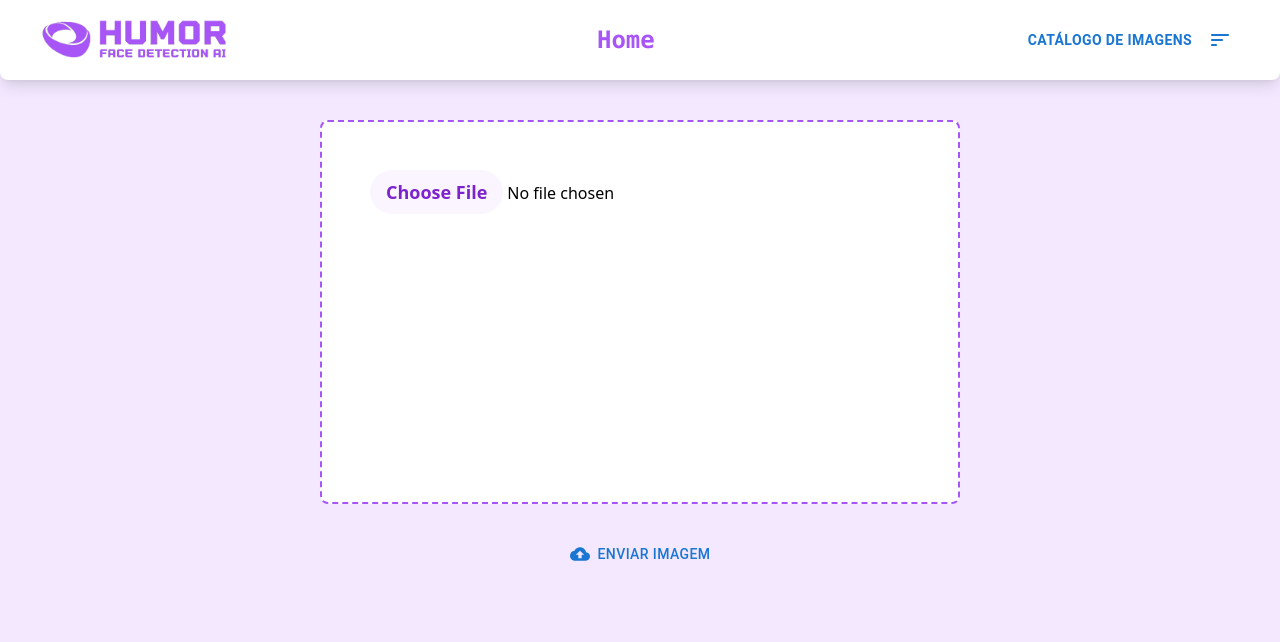
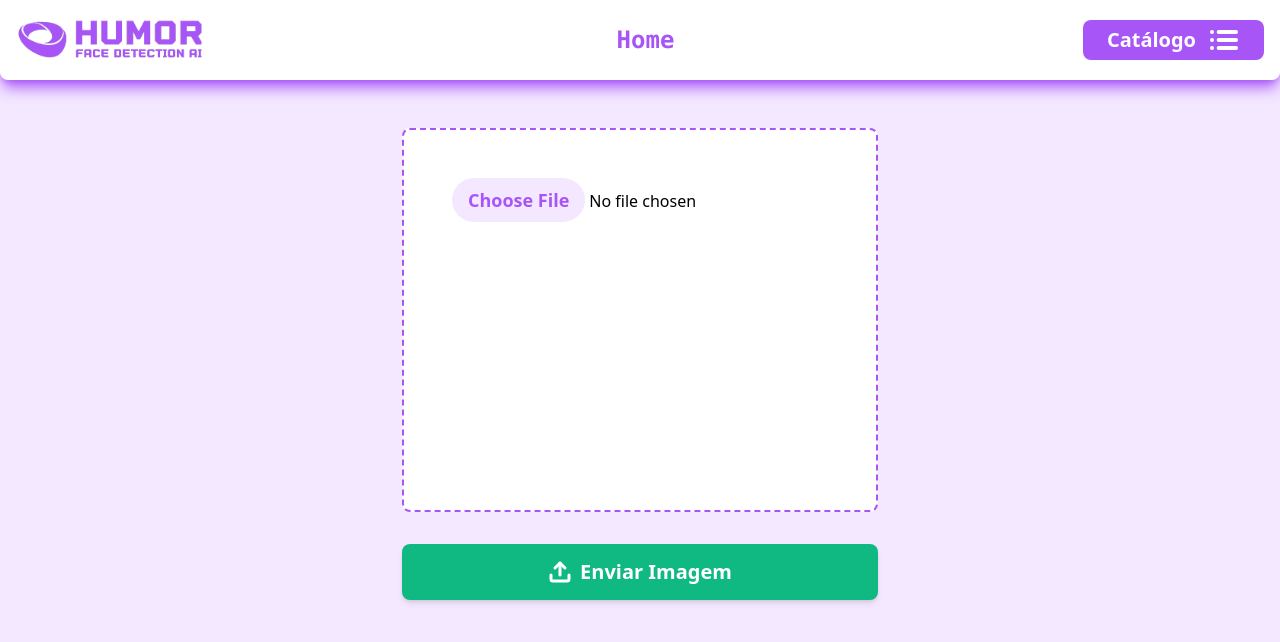
Before and after one commit to Couks/humor_detector_ai, a Next.js app: page / in a window 1280 px wide. Shown: the top 642 px of the page. Built offline with nearby package versions, Linux system fonts and the light colour scheme.

Commit message:
ajustes de layout 95%

```diff
--- a/app/catalogo/page.tsx
+++ b/app/catalogo/page.tsx
@@ -1,4 +1,8 @@
+'use client';
+
 import axios from "axios";
+import { useEffect, useState } from "react";
+import { Button } from "../components/button";
 import { Card } from "../components/card";
 import Header from "../components/header";
 
@@ -17,16 +21,50 @@ interface humorData {
   headwear: boolean;
 }
 
-export default async function Catalogo() {
+export default function Catalogo() {
+  const [catalogo, setCatalogo] = useState<humorData[]>([]);
+  const [loading, setLoading] = useState<number | null>(null);
+  const [success, setSuccess] = useState<number | null>(null);
+
+  const fetchCatalogo = async () => {
+    try {
       const response = await axios.get("https://facehumor.onrender.com/faces");
-  const catalogo = await response.data;
+      setCatalogo(response.data.reverse());
+    } catch (error) {
+      console.error("Erro ao buscar o catálogo", error);
+    }
+  };
+
+  useEffect(() => {
+    fetchCatalogo();
+
+    const intervalId = setInterval(() => {
+      fetchCatalogo();
+    }, 60000);
+
+    return () => clearInterval(intervalId);
+  }, []);
+
+  const handleDelete = async (id: number) => {
+    setLoading(id);
+    try {
+      await axios.delete(`https://facehumor.onrender.com/faces/${id}`);
+      fetchCatalogo();
+      setSuccess(id);
+      setTimeout(() => setSuccess(null), 2000);
+    } catch (error) {
+      console.error("Erro ao deletar a imagem", error);
+    }
+    setLoading(null);
+  };
 
   return (
     <>
-      <main className="bg-purple-100 w-screen h-auto">
+    <main className="bg-purple-100 w-screen h-auto ">
       <Header title="Catálogo de Imagens" />
-        <div className="flex flex-col gap-4 mx-2 my-8 / sm:grid sm:grid-cols-2 2xl:grid 2xl:grid-cols-3">
-          {catalogo.reverse().map((item: humorData) => (
+      <div className="flex flex-col gap-8 m-6 pb-8 items-center/ sm:grid sm:grid-cols-2 2xl:grid 2xl:grid-cols-3">
+        {catalogo.map((item: humorData) => (
+          <div key={item.id} className="items-center">
             <Card
             key={item.id}
             image={
@@ -41,6 +79,18 @@ export default async function Catalogo() {
             sorrow={item.sorrow}
             headwear={item.headwear}
           />
+
+          {loading === item.id ? (
+            <Button size={"lg"} loading={true}>
+            </Button>
+          ) : success === item.id ? (
+            <Button success={true} />
+          ) : (
+            <Button onClick={() => handleDelete(item.id)} remove={true}>
+              Apagar imagem
+            </Button>
+          )}
+          </div>
         ))}
       </div>
     </main>
--- a/app/components/button.tsx
+++ b/app/components/button.tsx
@@ -1,9 +1,105 @@
-import { ComponentProps } from "react"
+import { ComponentProps } from "react";
+import { tv, VariantProps } from "tailwind-variants";
 
-export type ButtonProps = ComponentProps<'button'>
+import { CheckCircle, RotateCw, Trash2, Upload, XCircle } from "lucide-react";
 
-export function Button (props: ButtonProps) {
-    return (
-        <button className="w-full text-white font-mono font-bold bg-purple-700 hover:bg-purple-800 focus:ring-4 focus:ring-purple-300 focus:outline-none rounded-lg p-6" {...props}/>
-    )
+const button = tv({
+  base: "flex items-center justify-center w-full text-white font-sans font-semibold text-xl rounded-lg focus:outline-none",
+  variants: {
+    normal: {
+      true: "bg-purple-500 hover:bg-purple-700 focus:ring-4 focus:ring-purple-400",
+    },
+    success: {
+      true: "bg-emerald-600 hover:bg-emerald-800 focus:ring-emerald-400 shadow-md ",
+    },
+    upload: {
+      true: "bg-emerald-500 hover:bg-emerald-700 focus:ring-emerald-400 shadow-md ",
+    },
+    error: {
+      true: "bg-orange-500 hover:bg-orange-700 focus:ring-orange-400 shadow-md ",
+    },
+    remove: {
+      true: "bg-red-500 hover:bg-red-700 focus:ring-red-400 shadow-md ",
+    },
+    loading: {
+      true: "bg-zinc-500 hover:bg-zinc-700 focus:ring-zinc-400 shadow-md ",
+    },
+    size: {
+      default: "w-full h-10 px-6 py-2",
+      lg: "h-14 px-10 py-6",
+    },
+  },
+  defaultVariants: {
+    size: "default",
+    success: false,
+    error: false,
+    remove: false,
+    update: false,
+    normal: true,
+    loading: false,
+  },
+});
+
+export type ButtonProps = ComponentProps<"button"> &
+  VariantProps<typeof button>;
+
+export function Button({
+  success,
+  error,
+  upload,
+  remove,
+  normal,
+  loading,
+  size,
+  className,
+  ...props
+}: ButtonProps) {
+  return (
+    <button
+      className={button({
+        success,
+        error,
+        upload,
+        remove,
+        normal,
+        loading,
+        size,
+        className,
+      })}
+      {...props}
+    >
+      {success && (
+        <>
+          <CheckCircle size={24} strokeWidth={3} className="mr-2" />
+          {props.children}
+        </>
+      )}
+      {error && (
+        <>
+          <XCircle size={24} strokeWidth={3} className="mr-2" />
+          {props.children}
+        </>
+      )}
+      {upload && (
+        <>
+          <Upload size={24} strokeWidth={3} className="mr-2" />
+          {props.children}
+        </>
+      )}
+      {remove && (
+        <>
+          <Trash2 size={24} strokeWidth={3} className="mr-2" />
+          {props.children}
+        </>
+      )}
+      {normal && <>{props.children}</>}
+      {loading && (
+        <>
+          <RotateCw size={24} strokeWidth={3} className="animate-spin mr-2" />
+          {props.children}
+        </>
+      )}
+      {!success && !error && !upload && !remove && !normal && !loading && props.children}
+    </button>
+  );
 }
--- a/app/components/card.tsx
+++ b/app/components/card.tsx
@@ -19,7 +19,7 @@ export function Card({
   headwear,
 }: CardProps) {
   return (
-    <div className="flex flex-col sm:grid sm:grid-cols-5 gap-1 justify-center items-center h-50 bg-white rounded-lg shadow-lg mx-1 p-4 hover:bg-zinc-50 hover:shadow-xl hover:transition duration-500 ease-in-out transform hover:-translate-y-1 hover:scale-100 border-purple-400 border-double border-4">
+    <div className="flex flex-col justify-center items-center mb-2  h-50 sm:grid sm:grid-cols-5 gap-2  bg-white rounded-lg shadow-lg mx-1 p-4 hover:bg-zinc-50 hover:shadow-xl hover:transition duration-500 ease-in-out transform hover:-translate-y-1 hover:scale-104 border-purple-400 border-double border-4">
       <div className="w-full sm:col-span-3 h-auto">
         <img
           src={image}
--- a/app/components/header.tsx
+++ b/app/components/header.tsx
@@ -1,18 +1,16 @@
-import SortRoundedIcon from "@mui/icons-material/SortRounded";
-import { Button } from "@mui/material";
+import { List } from "lucide-react";
 import Image from "next/image";
 import Link from "next/link";
 import logo from "../assets/logo-humor.png";
+import { Button } from "./button";
 
 interface MetadataProps {
   title?: string;
 }
 
-
-
 export default function Header({ title }: MetadataProps) {
   return (
-    <header className="flex h-20 w-screen items-center justify-between px-10 bg-white shadow-lg rounded-b-lg">
+    <header className="flex h-20 w-screen items-center justify-between px-4 bg-white shadow-purple-500 shadow-lg rounded-b-lg">
       <Link href="/">
         <Image
           src={logo}
@@ -22,9 +20,9 @@ export default function Header({ title }: MetadataProps) {
       </Link>
       <h1 className="hidden sm:block text-2xl font-bold text-purple-500 font-mono">{title}</h1>
       <Link href="/catalogo">
-        <Button className="text-base font-mono text-white bg-purple-700 hover:bg-purple-800 hover:shadow-purple-900 focus:ring-4 focus:ring-purple-300 rounded-lg sm:text-sm px-5 py-2.5 focus:outline-none">
-          <p className="hidden sm:block pr-4 font-bold">Catálogo de Imagens</p>
-          <SortRoundedIcon />
+        <Button>
+          <p className="hidden sm:block pr-1 font-bold mr-2">Catálogo</p>
+          <List size={32} strokeWidth={3} className=""/>
         </Button>
       </Link>
     </header>
--- a/app/components/inputimage.tsx
+++ b/app/components/inputimage.tsx
@@ -1,22 +1,22 @@
 /* eslint-disable @next/next/no-img-element */
 "use client";
 
-import CloudUploadIcon from "@mui/icons-material/CloudUpload";
-import DeleteForeverIcon from "@mui/icons-material/DeleteForever";
-import { Button } from "@mui/material";
 import axios from "axios";
+
 import { useState } from "react";
+import { Button } from "./button";
 
 export function InputImage() {
   const [selectedFile, setSelectedFile] = useState<File | undefined | null>();
   const [imagePreview, setImagePreview] = useState<string | null>(null);
-  const [uploadStatus, setUploadStatus] = useState<string | undefined>();
+  const [uploadStatus, setUploadStatus] = useState<string | null>(null);
+  const [success, setSuccess] = useState<boolean>(false);
+  const [isLoading, setIsLoading] = useState<boolean>(false);
 
   const handleImageUpload = (e: React.ChangeEvent<HTMLInputElement>) => {
     if (!e.target.files || e.target.files.length === 0) {
       return;
     }
-
     const file = e.target.files[0];
     setSelectedFile(file);
 
@@ -28,12 +28,13 @@ export function InputImage() {
   };
 
   const handleUpload = async () => {
+    setIsLoading(true);
+    setUploadStatus(null);
     try {
       const formData = new FormData();
       if (selectedFile) {
         formData.append("file", selectedFile);
       }
-
 
       const response = await axios
         .post("https://facehumor.onrender.com/faces/img", formData, {
@@ -46,12 +47,16 @@ export function InputImage() {
         })
         .then((response) => {
           console.log(response);
-          setUploadStatus("Arquivo Enviado com Sucesso.");
+          setSuccess(false);
+          setTimeout(() => setSuccess(true), 2000);
+          setUploadStatus("Arquivo enviado com sucesso!");
         });
-    } catch (error) {
-      console.log("A network problem occurred", error);
-      setUploadStatus("Ocorreu um erro no envio do arquivo.");
+    } catch (error: any) {
+      console.log(`Ocorreu um erro: ${error.message}`);
+      setUploadStatus("Ocorreu um erro");
+      alert("Ocorreu um erro no envio, atualize a página e tente novamente.");
     }
+    setIsLoading(false);
   };
 
   const removeImage = () => {
@@ -60,44 +65,66 @@ export function InputImage() {
   };
 
   return (
-    <div className="flex flex-col w-auto items-center mx-2 md:w-1/2 mt-2">
-      {uploadStatus && (<p className="bg-red-500 px-2 text-white rounded-lg m-2">{uploadStatus}</p>)}
+    <div className="flex flex-col items-center justify-center m-2 p-2 md:px-24">
       {imagePreview ? (
-        <div className="w-full h-auto p-2 bg-gray-100 border-dashed border-purple-500 border-2 rounded-lg items-center mx-4 text-center cursor-pointer">
+        <>
+          <div className="w-full h-2/3 p-2 bg-gray-100 border-dashed border-purple-500 border-2 rounded-lg items-center mx-4 text-center cursor-pointer">
+            <div className="mb-4">
               <img
                 src={imagePreview}
                 alt="Image Preview"
-            className="w-full h-full md:h-96 rounded-lg shadow-lg object-cover border-purple-400 border-double border-4"
+                className="w-full h-96 rounded-lg shadow-lg object-cover border-purple-400 border-double border-4"
               />
+            </div>
+            <>
               <Button
                 onClick={removeImage}
-            className="w-full mb-2 text-white font-mono font-bold bg-red-600 hover:bg-red-700 focus:ring-4 focus:ring-red-300 focus:outline-none rounded-lg p-4 mt-4"
+                remove={true}
+                size={"lg"}
+                className="mb-4"
               >
-            <DeleteForeverIcon fontSize="small" />
-            <span className="text-center ml-2">Remover Imagem</span>
+                Remover Imagem
               </Button>
-          <Button
-            onClick={handleUpload}
-            className="w-full text-white font-mono font-bold bg-purple-700 hover:bg-purple-800 focus:ring-4 focus:ring-purple-300 focus:outline-none rounded-lg p-4"
-          >
-            <CloudUploadIcon fontSize="small" />
-            <span className="text-center ml-2">Enviar Imagem</span>
+              {isLoading ? (
+                <Button loading={true} size={"lg"}>
+                  <p>Processando Imagem... </p>
                 </Button>
+              ) : success ? (
+                <Button success={true} />
+              ) : uploadStatus ? (
+                <Button error={true} size={"lg"}>
+                  {uploadStatus}
+                </Button>
+              ) : (
+                <Button onClick={handleUpload} upload={true} size={"lg"}>
+                  Enviar Imagem
+                </Button>
+              )}
+            </>
           </div>
+        </>
       ) : (
         <>
           <input
             type="file"
             onChange={handleImageUpload}
-            className="w-full h-96 m-8 border-dashed border-2  border-purple-500 bg-white p-12 rounded-lg focus:mr-2 focus:ring-purple-300 file:px-4 file:py-2 file:rounded-full file:border-0 file:text-lg file:font-semibold file:bg-purple-50 file:text-purple-700 hover:file:bg-purple-100 "
+            className="w-full h-96 m-8 border-dashed border-2  border-purple-500 bg-white p-12 rounded-lg focus:mr-2 focus:ring-purple-300 file:px-4 file:py-2 file:rounded-full file:border-0 file:text-lg file:font-semibold file:bg-purple-100 file:text-purple-500 hover:file:bg-purple-100 "
           />
-          <Button
-            onClick={handleUpload}
-            className="w-full text-white font-mono font-bold bg-purple-700 hover:bg-purple-800 focus:ring-4 focus:ring-purple-300 focus:outline-none rounded-lg p-6"
-          >
-            <CloudUploadIcon fontSize="small" />
-            <span className="text-center ml-2 ">Enviar Imagem</span>
+          {isLoading ? (
+            <Button loading={true} size={"lg"}>
+              <p>Processando Imagem... </p>
             </Button>
+          ) : success ? (
+            <Button success={true} />
+          ) : uploadStatus ? (
+            <Button error={true} size={"lg"}>
+              {uploadStatus}
+            </Button>
+          ) : (
+            <Button onClick={handleUpload} upload={true} size={"lg"} disabled>
+              Enviar Imagem
+            </Button>
+          )}
         </>
       )}
     </div>
--- a/app/page.tsx
+++ b/app/page.tsx
@@ -6,7 +6,7 @@ export default function Home() {
     <>
       <main className="bg-purple-100 w-screen h-screen">
         <Header title="Home" />
-        <div className="flex flex-col md:items-center">
+        <div className="flex flex-col items-center h-auto">
           <InputImage />
         </div>
       </main>
```
Also changed, not shown: package.json (+6 -2 lines), 1 other file (tests, documents, lock files or other folders). Lines whose indentation alone changed are shown as unchanged.
